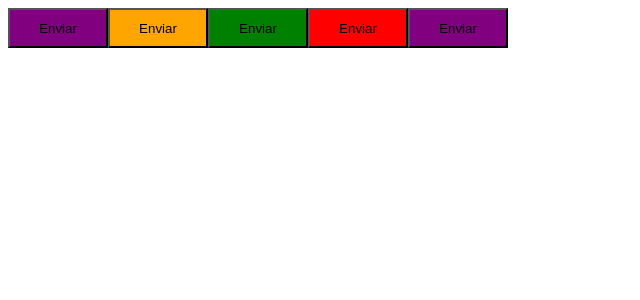
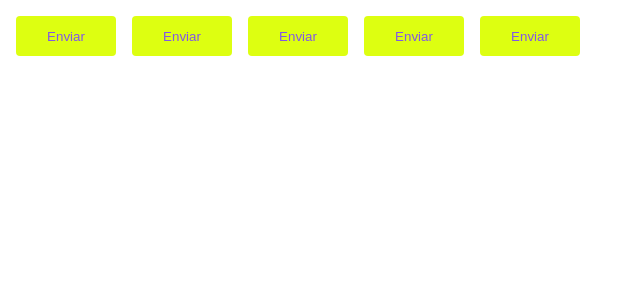
Before and after one commit to Reginaldo007oliveira/Ignite-timer, a React (Vite) app: page / in a window 1280 px wide. Shown: the top 300 px of the page, without its empty margins (0-640 px from the left). Built offline with nearby package versions, Linux system fonts and the light colour scheme.

Commit message:
Passando cores para o botão por meio do theme provider

```diff
--- a/src/components/Button/styles.ts
+++ b/src/components/Button/styles.ts
@@ -7,18 +7,26 @@ interface ButtonContainerProps {
 }
 
 const buttonVariants = {
-  primary: 'purple',
+  primary: 'pink',
   secondary: 'orange',
-  danger: 'red',
-  success: 'green'
+  danger: 'yellow',
+  success: 'gray'
 }
 
 export const ButtonContainer = styled.button<ButtonContainerProps>`
   width: 100px;
   height: 40px;
-  ${props => {
+  border-radius: 4px;
+  border: 0;
+  margin: 8px;
+  gap: 2rem;
+
+  background-color: ${propriedades => propriedades.theme.botaozim};
+  color: ${propiedades => propiedades.theme.primary};
+
+  /* ${props => {
     return css`
       background-color: ${buttonVariants[props.variant]}
     `
-  }}
+  }} */
 `;
--- a/src/main.tsx
+++ b/src/main.tsx
@@ -1,9 +1,9 @@
 import ReactDOM from 'react-dom/client'
-import {App} from './App.tsx'
+import {Saida} from './saida.tsx'
 
 
 ReactDOM.createRoot(document.getElementById('root') as HTMLElement).render(
   <>
-    <App />
+    <Saida />
   </>
 )
--- /dev/null
+++ b/src/styles/theme/defalt.ts
@@ -0,0 +1,6 @@
+export const defaultTheme = {
+    white: '#FFF',
+    primary: '#8257e6',
+    secondary: 'orange',
+    botaozim: '#df1'
+  }
```
Also changed, not shown: src/saida.tsx (renamed from src/App.tsx, +5 -3 lines).
